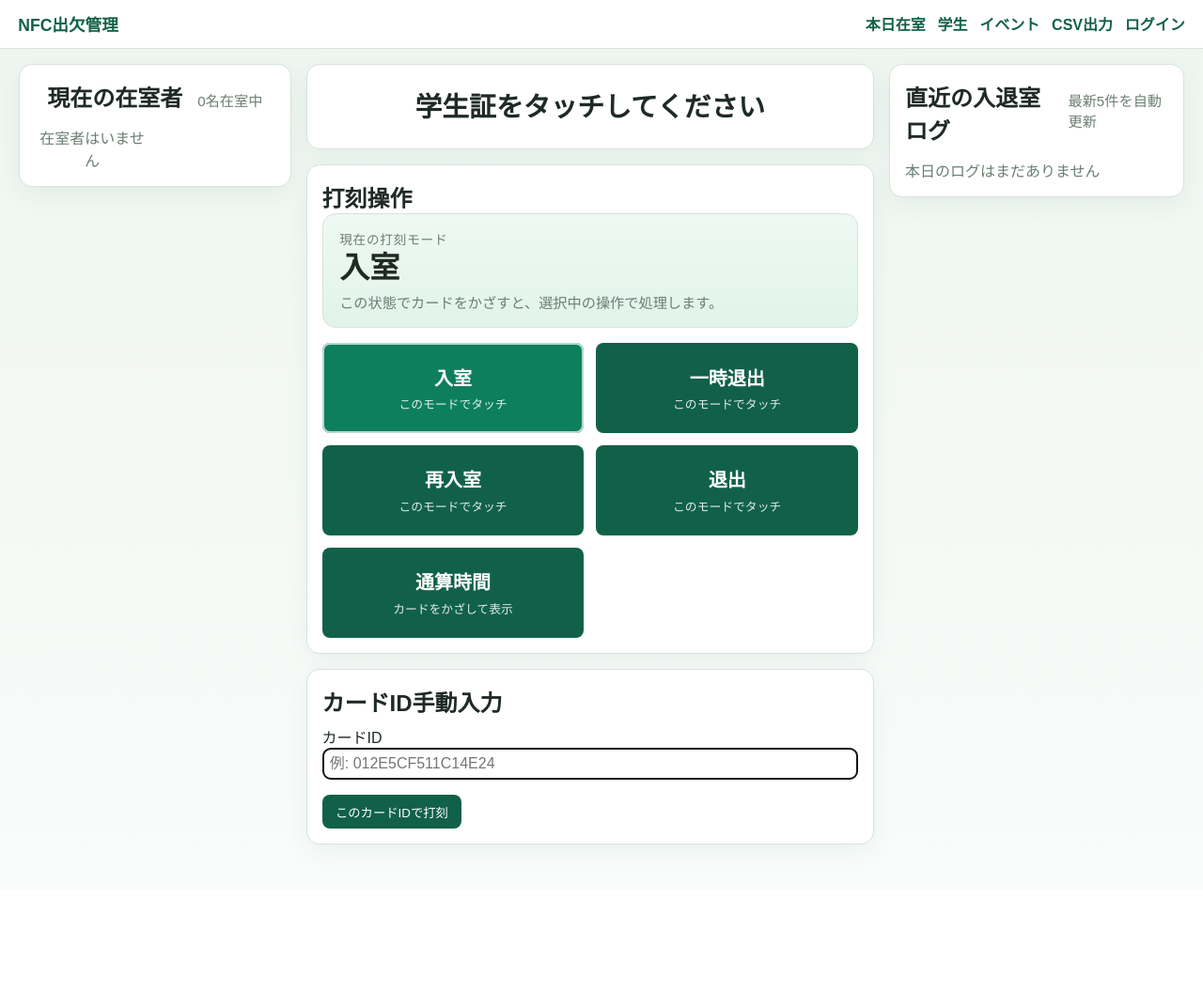
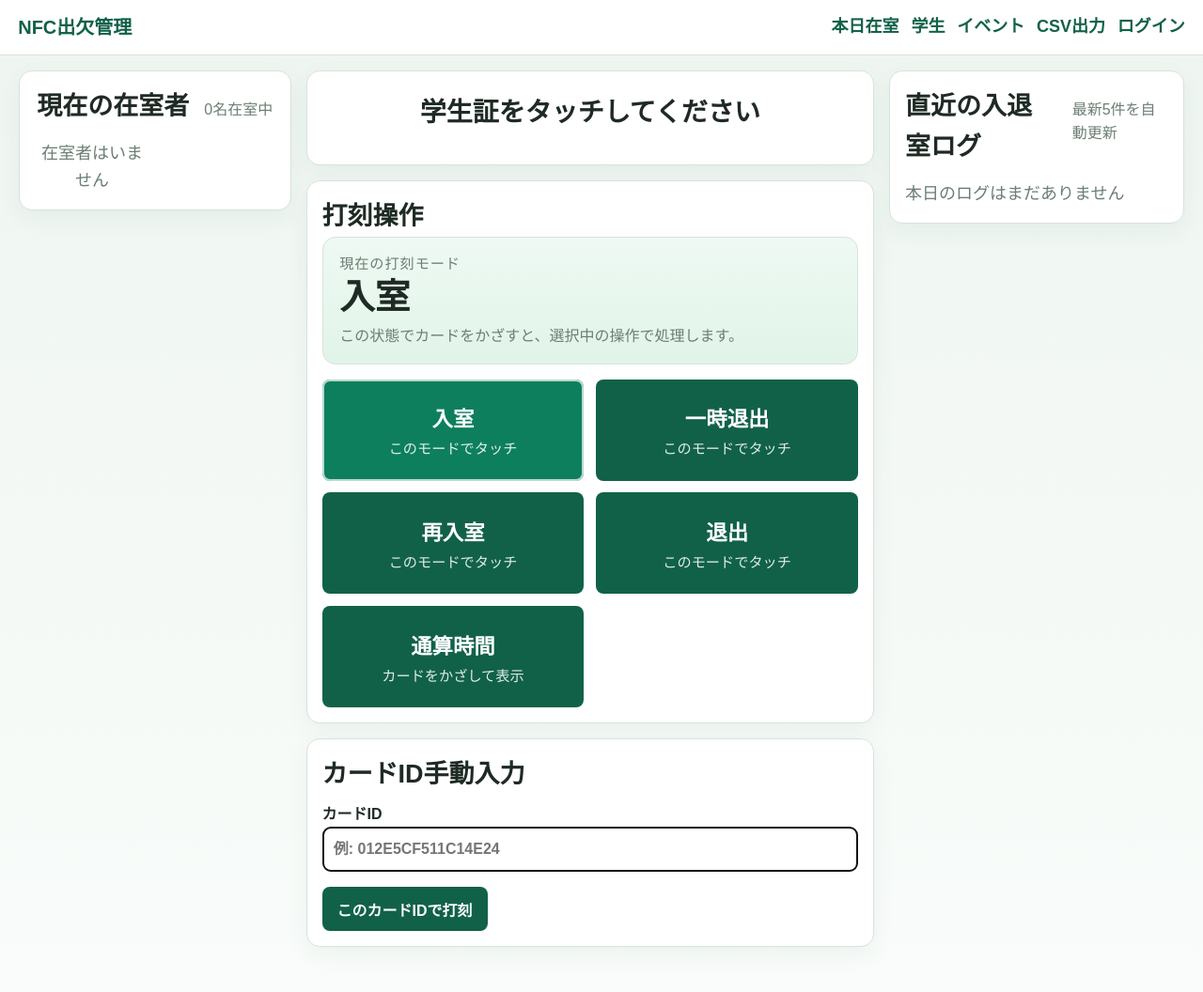
Before and after one commit to being24/nfc_attendance, a FastAPI app: page / in a window 1280 px wide. Shown: the whole page at 94% size. Before the commit the page ends 910 px from the top, so only its background shows below. Run offline with FastAPI, Linux system fonts and the light colour scheme; data that the repository does not hold is empty; some libraries are stand-ins or nearby versions.

Commit message:
Allow editing student codes and increase UI font sizes

```diff
--- a/app/schemas/student.py
+++ b/app/schemas/student.py
@@ -12,6 +12,7 @@ class StudentCreate(BaseModel):
 
 
 class StudentUpdate(BaseModel):
+    student_code: str | None = Field(default=None, min_length=1)
     name: str | None = None
     card_id: str | None = None
     is_admin: bool | None = None
--- a/app/static/app.css
+++ b/app/static/app.css
@@ -12,6 +12,8 @@
 body {
   margin: 0;
   font-family: "Noto Sans JP", sans-serif;
+  font-size: 18px;
+  line-height: 1.6;
   background: linear-gradient(180deg, #eef5f0 0%, #f9fcfa 100%);
   color: var(--ink);
 }
@@ -38,7 +40,7 @@ body {
   font-weight: 600;
 }
 
-.brand { font-size: 1.1rem; }
+.brand { font-size: 1.25rem; }
 
 .container {
   width: min(100%, 1680px);
@@ -55,8 +57,12 @@ body {
 }
 
 .hero { text-align: center; padding: 1.4rem 1rem 1.2rem; }
-.hero h1 { margin: 0 0 0.45rem; font-size: 1.8rem; }
+.hero h1 { margin: 0 0 0.45rem; font-size: 2.25rem; }
 .hero p { margin: 0; color: var(--muted); }
+.card h1 {
+  margin: 0 0 0.8rem;
+  font-size: 1.75rem;
+}
 .unknown-card-alert {
   border-color: rgba(179, 38, 30, 0.24);
   background: linear-gradient(180deg, #fff7f6 0%, #fff2f1 100%);
@@ -142,7 +148,9 @@ body {
   display: inline-block;
   border: none;
   border-radius: 8px;
-  padding: 0.55rem 0.9rem;
+  padding: 0.7rem 1rem;
+  font-size: 1rem;
+  font-weight: 700;
   background: var(--accent);
   color: #fff;
   text-decoration: none;
@@ -160,19 +168,19 @@ body {
 .touch-action-banner-label {
   margin: 0;
   color: var(--muted);
-  font-size: 0.85rem;
+  font-size: 0.95rem;
   letter-spacing: 0.06em;
 }
 .touch-action-banner-value {
   margin: 0.2rem 0 0;
-  font-size: 2rem;
+  font-size: 2.35rem;
   font-weight: 800;
   line-height: 1.1;
 }
 .touch-action-banner-help {
   margin: 0.45rem 0 0;
   color: var(--muted);
-  font-size: 0.95rem;
+  font-size: 1rem;
 }
 .touch-action-enter {
   background: linear-gradient(180deg, #eef9f3 0%, #e1f4e9 100%);
@@ -195,7 +203,7 @@ body {
 .capture-status {
   margin: 0 0 1rem;
   color: var(--muted);
-  font-size: 0.95rem;
+  font-size: 1rem;
 }
 
 table {
@@ -219,13 +227,15 @@ table {
 th, td {
   border-bottom: 1px solid var(--border);
   text-align: left;
-  padding: 0.5rem;
-  font-size: 0.95rem;
+  padding: 0.7rem;
+  font-size: 1rem;
 }
 
 label {
   display: block;
   margin: 0.5rem 0;
+  font-size: 1rem;
+  font-weight: 600;
 }
 
 .checkbox-field {
@@ -243,7 +253,7 @@ input, textarea {
   width: 100%;
   border: 1px solid var(--border);
   border-radius: 8px;
-  padding: 0.45rem;
+  padding: 0.65rem 0.7rem;
   font: inherit;
 }
 
@@ -256,8 +266,8 @@ input, textarea {
 
 .touch-btn {
   width: 100%;
-  min-height: 96px;
-  font-size: 1.25rem;
+  min-height: 108px;
+  font-size: 1.4rem;
   font-weight: 700;
   display: flex;
   flex-direction: column;
@@ -268,12 +278,12 @@ input, textarea {
 
 .touch-btn-title {
   display: block;
-  font-size: 1.25rem;
+  font-size: 1.4rem;
 }
 
 .touch-btn-note {
   display: block;
-  font-size: 0.8rem;
+  font-size: 0.95rem;
   font-weight: 500;
   opacity: 0.88;
 }
@@ -304,7 +314,7 @@ input, textarea {
 .section-heading p {
   margin: 0;
   color: var(--muted);
-  font-size: 0.95rem;
+  font-size: 1rem;
 }
 
 .name-list {
@@ -338,14 +348,14 @@ input, textarea {
 .name-pill strong,
 .event-main strong {
   display: block;
-  font-size: 1rem;
+  font-size: 1.1rem;
 }
 
 .name-pill span,
 .event-main span,
 .event-meta time {
   color: var(--muted);
-  font-size: 0.9rem;
+  font-size: 1rem;
 }
 
 .recent-events-list {
@@ -374,6 +384,7 @@ input, textarea {
 .event-type {
   color: var(--accent);
   font-weight: 700;
+  font-size: 1rem;
 }
 
 .empty-text {
@@ -420,7 +431,10 @@ input, textarea {
 
 @media (max-width: 640px) {
   .topbar { flex-direction: column; align-items: flex-start; }
-  th, td { font-size: 0.86rem; }
+  body { font-size: 16px; }
+  .hero h1 { font-size: 1.9rem; }
+  .card h1 { font-size: 1.5rem; }
+  th, td { font-size: 0.95rem; }
   .container {
     width: 100%;
     padding: 0 0.85rem 1.5rem;
@@ -439,7 +453,7 @@ input, textarea {
   .event-meta { justify-items: start; text-align: left; }
   .touch-grid { grid-template-columns: 1fr; }
   .touch-btn {
-    min-height: 88px;
-    font-size: 1.15rem;
+    min-height: 96px;
+    font-size: 1.2rem;
   }
 }
--- a/app/templates/admin_student_form.html
+++ b/app/templates/admin_student_form.html
@@ -15,11 +15,7 @@
     {% endif %}
   </p>
   <form method="post" action="{{ '/admin/students' if form_mode == 'create' else '/admin/students/' ~ student.id }}">
-    {% if form_mode == "create" %}
-    <label>学籍番号 <input name="student_code" required></label>
-    {% else %}
-    <label>学籍番号 <input value="{{ student.student_code }}" disabled></label>
-    {% endif %}
+    <label>学籍番号 <input name="student_code" value="{{ student.student_code if student else '' }}" required></label>
 
     <label>氏名 <input name="name" value="{{ student.name if student else '' }}" required></label>
     <label>カードID <input id="student-card-id-input" name="card_id" value="{{ student.card_id if student else '' }}" required></label>
```
Also changed, not shown: app/routers/pages.py (+9 -1 lines), tests/test_pages.py (+33 -0 lines), tests/test_students_api.py (+4 -0 lines).
